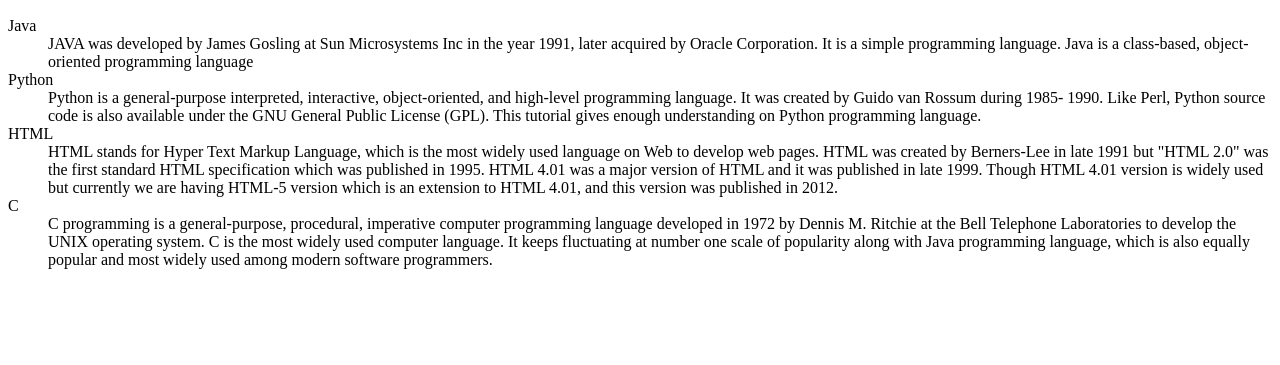
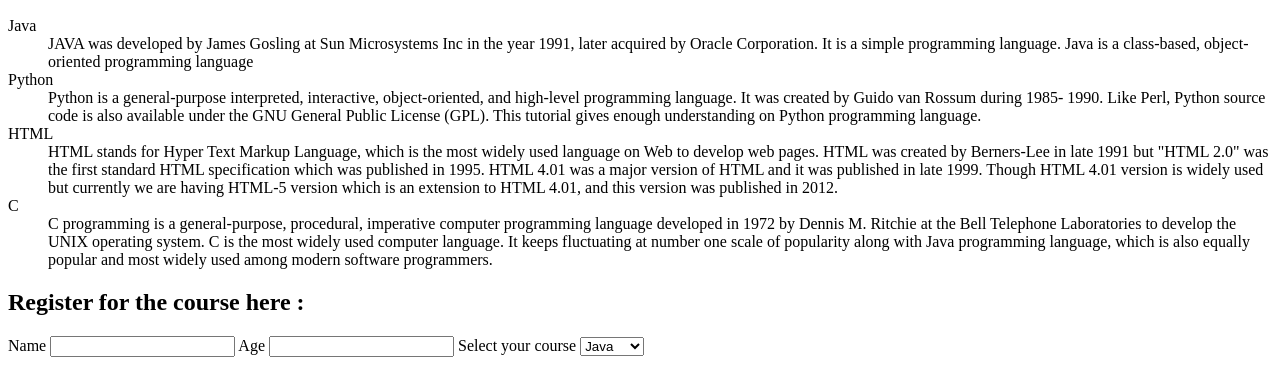
Before and after one commit to dheesimha/iwp-assignment, a plain HTML site: page index.html in a window 1280 px wide. Shown: the part 546-911 px from the top of the page. Before the commit the page ends 831 px from the top, so only its background shows below. Drawn offline with Linux system fonts and the light colour scheme.

Commit message:
Complete HTML

```diff
--- a/index.html
+++ b/index.html
@@ -49,6 +49,29 @@
 
     </dl>
 
+    <h2>Register for the course here :</h2>
+
+    <form action="">
+        <label for="name">Name</label>
+        <input type="text" name="" id="name">
+
+        <label for="age">Age</label>
+        <input type="text" name="" id="age">
+
+        <label for="course">Select your course</label>
+
+        <select name="course" id="course">
+            <option value="">Java</option>
+            <option value="">Python</option>
+            <option value="">HTML</option>
+            <option value="">C</option>
+        </select>
+
+
+
+
+    </form>
+
 
 
 
```
